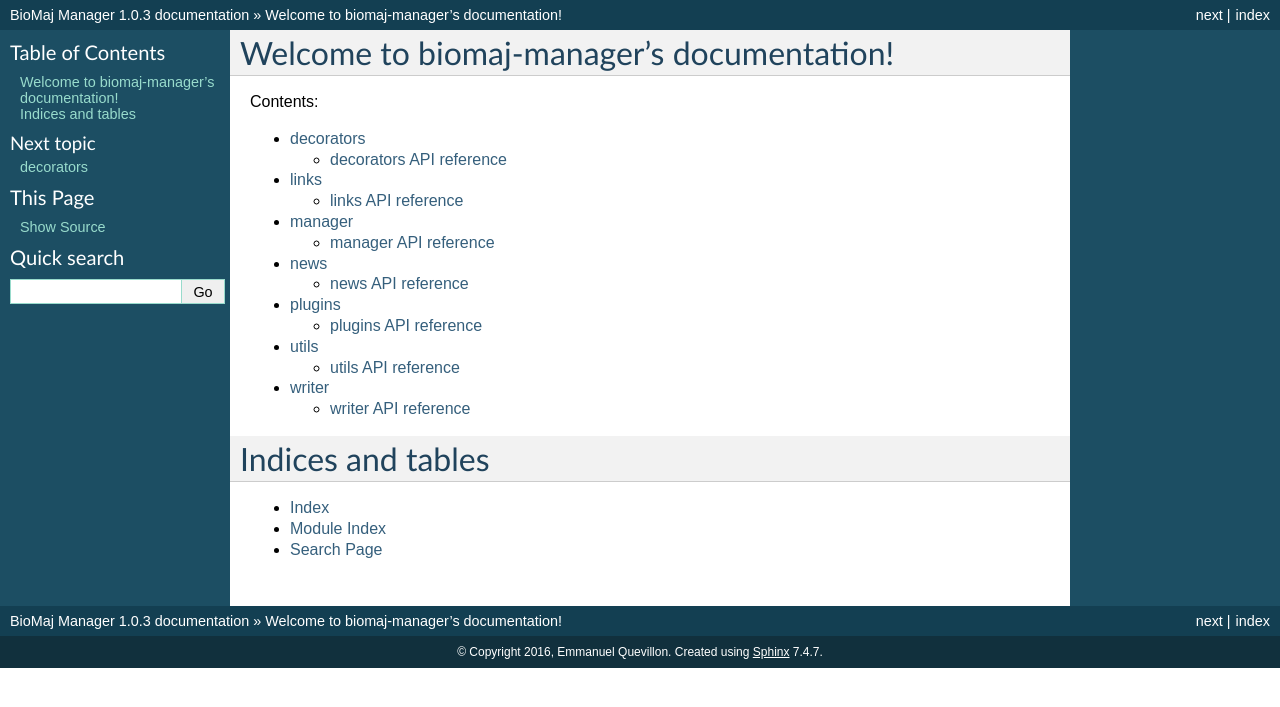
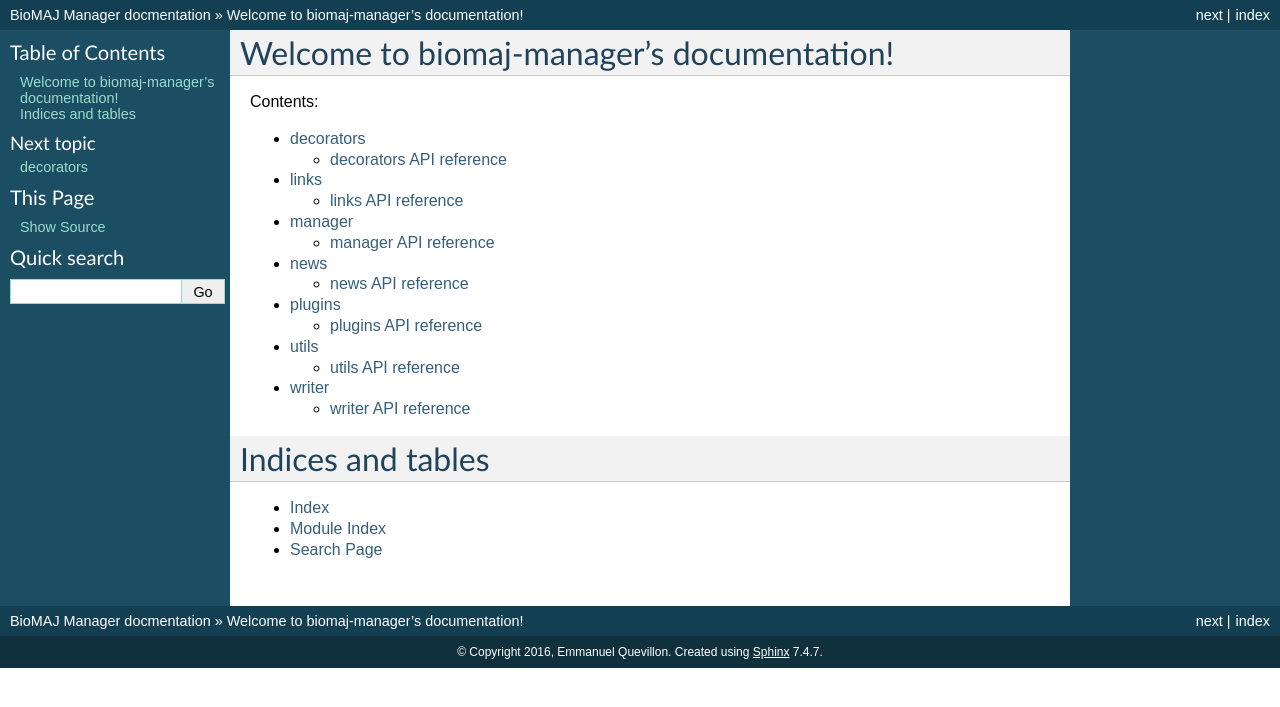
Before and after one commit to horkko/biomaj-manager, a Sphinx documentation site: the page built from docs/index.rst, in a window 1280 px wide. Shown: the top 707 px of the page. Built offline with Sphinx 7.4.7, drawn with Linux system fonts in a browser that asks for light colours.

Commit message:
Edited conf.py

```diff
--- a/docs/conf.py
+++ b/docs/conf.py
@@ -65,7 +65,7 @@ author = u'Emmanuel Quevillon'
 # built documents.
 #
 # The short X.Y version.
-version = u'1.0.3'
+version = u'1.0'
 # The full version, including alpha/beta/rc tags.
 release = u'1.0.3'
 
@@ -118,7 +118,6 @@ todo_include_todos = False
 
 # The theme to use for HTML and HTML Help pages.  See the documentation for
 # a list of builtin themes.
-# html_theme = 'alabaster'
 html_theme = 'default'
 
 # Theme options are theme-specific and customize the look and feel of a theme
@@ -134,7 +133,7 @@ html_theme = 'default'
 #html_title = None
 
 # A shorter title for the navigation bar.  Default is the same as html_title.
-#html_short_title = None
+html_short_title = "BioMAJ Manager docmentation"
 
 # The name of an image file (relative to this directory) to place at the top
 # of the sidebar.
```
